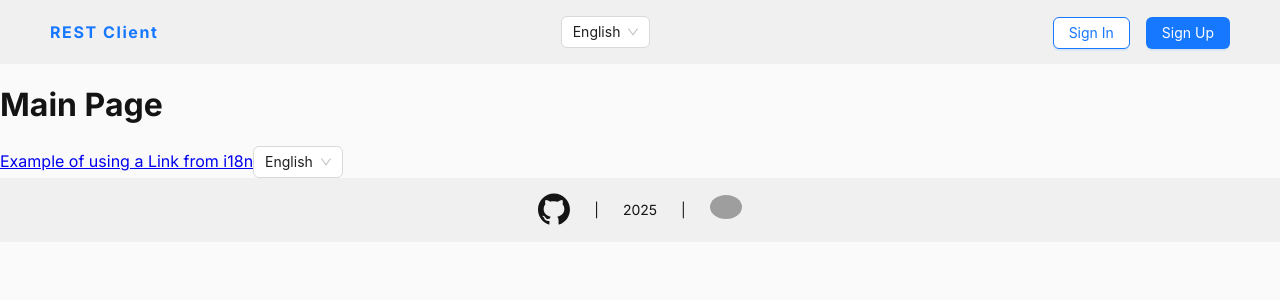
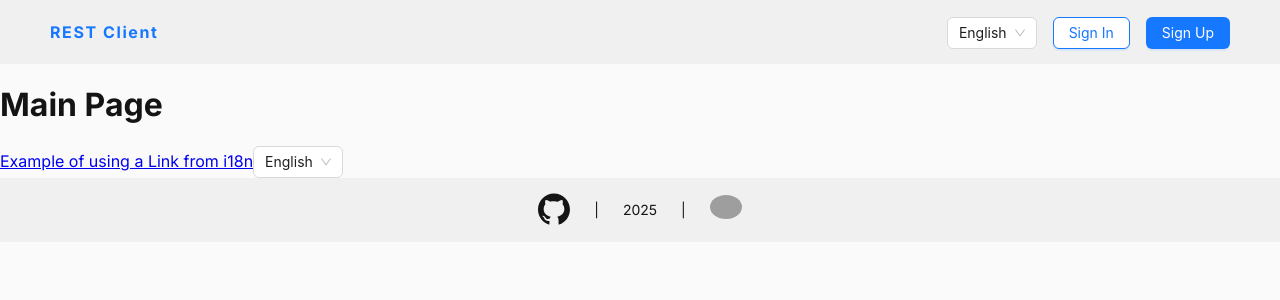
Before and after one commit to AngelinaBz/rest-client-app, a Next.js app: page /en in a window 1280 px wide. Shown: the top 300 px of the page. Built offline with nearby package versions, Linux system fonts and the light colour scheme; grey boxes are pictures that could not be loaded; what @ant-design/nextjs-registry would draw is missing.

Commit message:
fix: replace language select options

```diff
--- a/src/components/app-header/app-header.tsx
+++ b/src/components/app-header/app-header.tsx
@@ -26,13 +26,13 @@ const AppHeader = (): React.JSX.Element => {
         REST Client
       </Link>
 
-      <LocaleSwitcher />
-
       <Space
         className={styles['header-container']}
         size="middle"
         align="center"
       >
+        <LocaleSwitcher />
+
         <Link href="/signin">
           <Button type="link" color="blue" variant="outlined">
             Sign In
```
